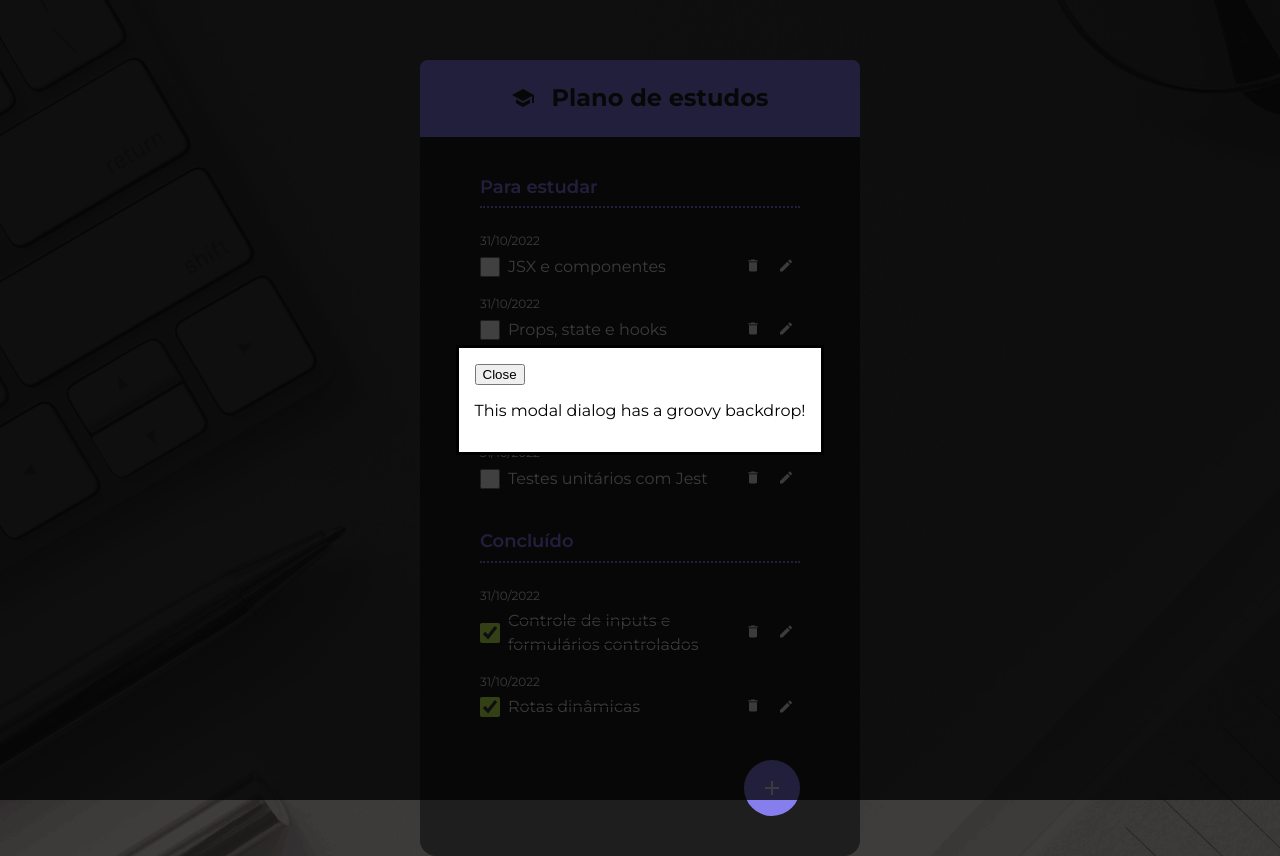
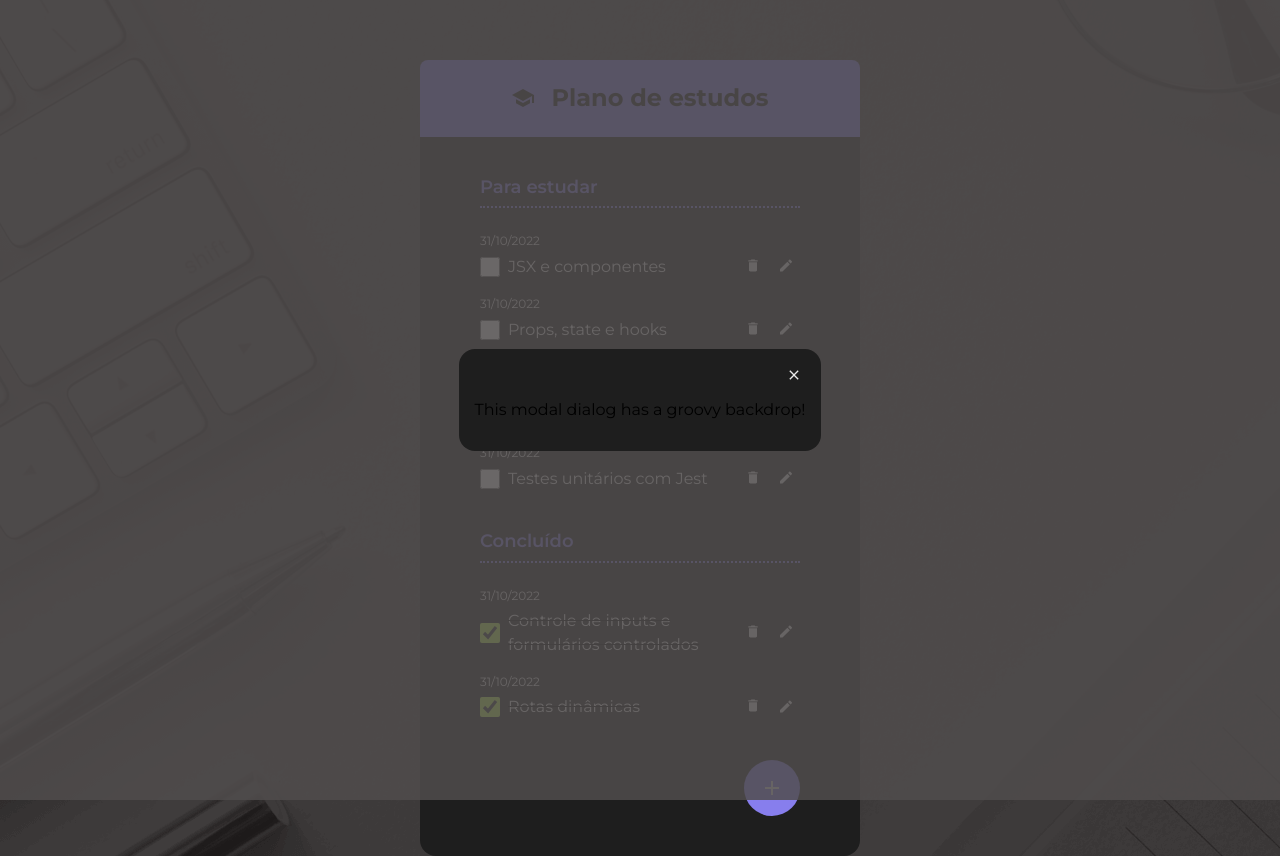
Before and after one commit to RenanCruz7/react-todo-list-projeto-inicial, a React (Vite) app: page / in a window 1280 px wide. Both pictures are taken after a click on the button 772 px from the left and 787 px from the top of the page. Built offline with nearby package versions, Linux system fonts and the light colour scheme.

Commit message:
adiciona conteúdo e ícone ao componente Dialog

```diff
--- a/src/App.jsx
+++ b/src/App.jsx
@@ -83,7 +83,9 @@
             })}
           </ToDoList>
           <Footer>
-            <Dialog isOpen={showDialog} onClose={toggleDialog} />
+            <Dialog isOpen={showDialog} onClose={toggleDialog}>
+              <p>This modal dialog has a groovy backdrop!</p>
+            </Dialog>
             <FabButton onClick={toggleDialog}>
               <IconPlus />
             </FabButton>
--- a/src/components/Dialog/dialog.style.css
+++ b/src/components/Dialog/dialog.style.css
@@ -1,4 +1,21 @@
 ::backdrop {
-    background-color: #000;
-    opacity: 0.75;
+    background-color: #504D4D;
+    opacity: 0.85;
 }
+
+.dialog{
+    background-color: #1E1E1E;
+    border: none;
+    border-radius: 16px;
+    padding: 16px;
+}
+
+.btn-close-wrapper{
+    text-align: right;
+}
+
+.btn-close{
+    background: transparent;
+    border: none;
+    cursor: pointer;
+}
--- a/src/components/Dialog/index.jsx
+++ b/src/components/Dialog/index.jsx
@@ -1,6 +1,7 @@
 import { useEffect, useRef } from 'react';
 import './dialog.style.css';
-export function Dialog({ isOpen, onClose }) {
+import { IconClose } from '../icons';
+export function Dialog({ isOpen, onClose, children }) {
     const dialogRef = useRef(null);
 
     useEffect(() => {
@@ -21,9 +22,17 @@
 
     return (
         <>
-        <dialog ref={dialogRef}>
-            <button autoFocus onClick={onClose}>Close</button>
-            <p>This modal dialog has a groovy backdrop!</p>
+        <dialog className='dialog' ref={dialogRef}>
+            <div className='btn-close-wrapper'>
+                <button
+                    autoFocus
+                    onClick={onClose}
+                    className='btn-close'
+                    >
+                    <IconClose />
+                </button>
+            </div>
+            {children}
         </dialog>
         </>
     )
--- a/src/components/icons/index.jsx
+++ b/src/components/icons/index.jsx
@@ -26,3 +26,11 @@
         </svg>
     )
 }
+
+export function IconClose() {
+    return (
+        <svg width="10" height="10" viewBox="0 0 10 10" fill="none" xmlns="http://www.w3.org/2000/svg">
+            <path d="M9.65625 1.28125L5.9375 5L9.65625 8.71875L8.71875 9.65625L5 5.9375L1.28125 9.65625L0.34375 8.71875L4.0625 5L0.34375 1.28125L1.28125 0.34375L5 4.0625L8.71875 0.34375L9.65625 1.28125Z" fill="#EAEAEA" />Add commentMore actions
+        </svg>
+    )
+}
```
